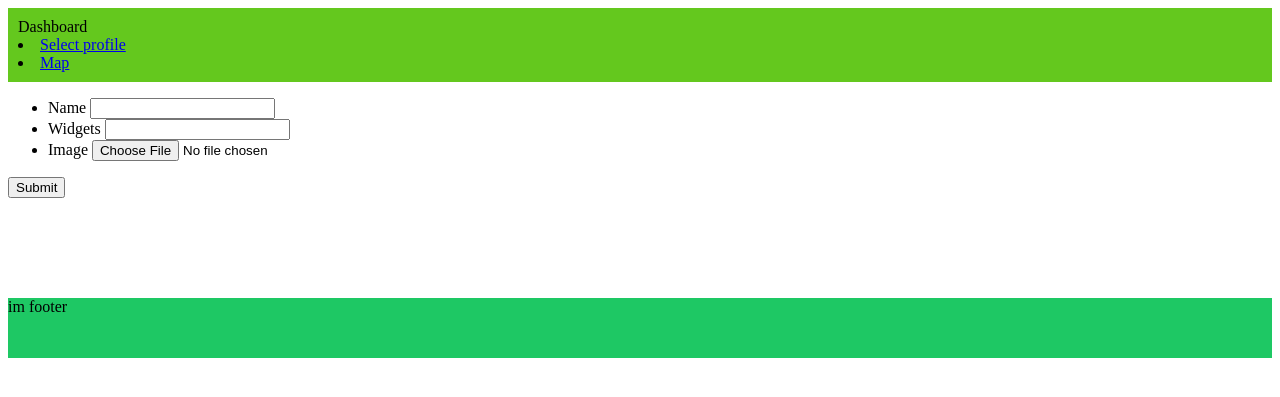
After one commit to kiiski10/dashboard, a Django app: template dashboard/templates/dashboard/edit-profile.html in a window 1280 px wide. The commit adds this page. Shown: the top 397 px of the page. Run offline with Django 3.2, Linux system fonts and the light colour scheme; the template is opened without the code that fills it: most values are stand-ins (such as "Sample title", 1, 10 or a date in 2020); form fields are guessed from the names that the template uses.

```diff
--- /dev/null
+++ b/dashboard/templates/dashboard/edit-profile.html
@@ -0,0 +1,13 @@
+{% include "dashboard/header.html" %}
+
+<form action="/ep/{{ id }}/" method="post">
+    {% csrf_token %}
+    <ul>
+      <li> Name {{ form.name }} </li>
+      <li> Widgets {{ form.enabled_widgets }} </li>
+      <li> Image {{ form.image }} </li>
+    </ul>
+    <input type="submit" value="Submit">
+</form>
+
+{% include "dashboard/footer.html" %}
--- a/dashboard/templates/dashboard/header.html
+++ b/dashboard/templates/dashboard/header.html
@@ -16,7 +16,12 @@
             <a href="/sp/">Select profile</a>
           </li>
           <li>
-            <a target="_blank" href="https://openstreetmap.org/">openstreetmap</a>
+            <a
+              target="_blank"
+              href="/map/"
+            >
+              Map
+            </a>
           </li>
         </ul>
       </div>
--- a/dashboard/templates/dashboard/select-profile.html
+++ b/dashboard/templates/dashboard/select-profile.html
@@ -1,7 +1,6 @@
 {% include "dashboard/header.html" %}
 
 {% if profiles %}
-  Select profile
   <ul>
       {% for p in profiles %}
           <li>
```
Also changed, not shown: dashboard/urls.py (+8 -7 lines), dashboard/views.py (+14 -0 lines).
